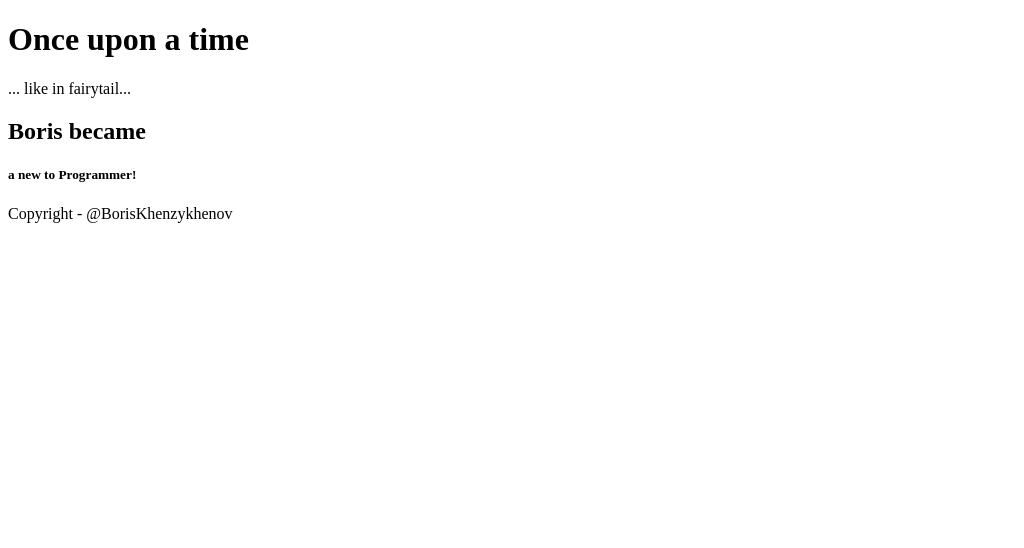
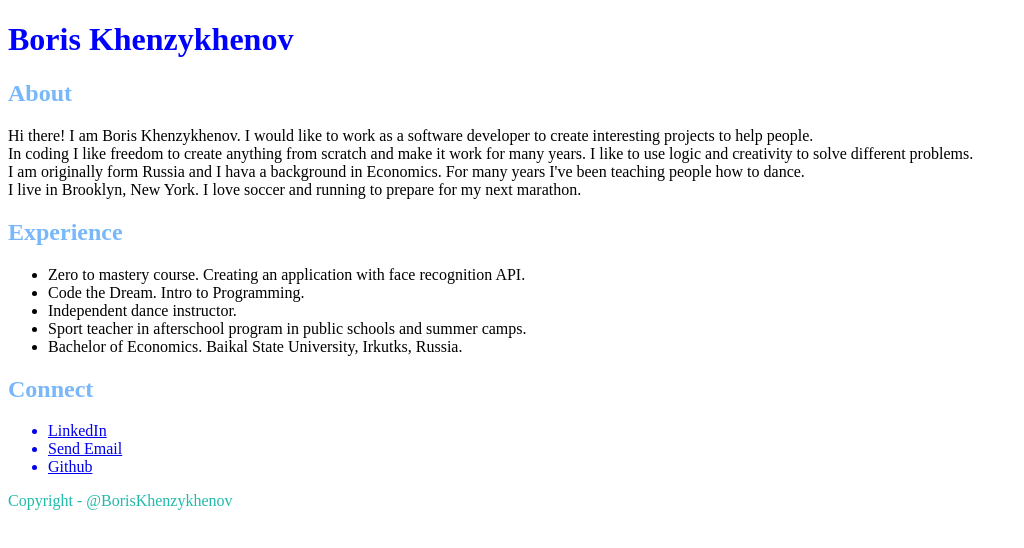
Before and after one commit to henzbori/Boris-Khenzykhenov-IO, a plain HTML site: page index.html in a window 1280 px wide. Shown: the whole page, without its empty margins (0-1024 px from the left). Drawn offline with Linux system fonts and the light colour scheme.

Commit message:
about, experience, connect sections added

```diff
--- a/index.html
+++ b/index.html
@@ -2,21 +2,31 @@
 
 <html lang = "en">
     <head>
+        <meta charset="UTF-8">
+        <meta name="description" content="Final project by Boris Khenzykhenov for Intro to Programming course by Code The Dream. Using skills in HTML, CSS, DOM, JavaScript">
+        <meta name="keywords" content="Boris Khenzykhenov, JavaScript, HTML, CSS, DOM, web development, front-end, React, Node.js, back-end">
+        <meta name="author" content="Boris Khenzykhenov">
+        <meta name="viewport" content="width=device-width, initial-scale=1.0">
         <title>Boris Khenzykhenov Portfolio</title>
     </head>
     <body>
-        <h1>
-            Once upon a time
-        </h1>
-        <p>... like in fairytail...</p>
-        <h2>
-            Boris became
-        </h2>
-        <h5>
-            a new to Programmer!
-        </h5>
+        <h1 style="color: blue;">Boris Khenzykhenov</h1>
+        <h2 style="color: rgba(78, 160, 247, 0.76);">About</h2>
+        <p>Hi there! I am Boris Khenzykhenov. I would like to work as a software developer to create interesting projects to help people. <br> In coding I like freedom to create anything from scratch and make it work for many years. I like to use logic and creativity to solve different problems.<br> I am originally form Russia and I hava a background in Economics. For many years I've been teaching people how to dance. <br> I live in Brooklyn, New York.  I love soccer and running to prepare for my next marathon.</p>
+        <h2 style="color: rgba(78, 160, 247, 0.76);">Experience</h2>
+        <ul>
+            <li>Zero to mastery course. Creating an application with face recognition API.</li>
+            <li>Code the Dream. Intro to Programming.</li>
+            <li>Independent dance instructor.</li>
+            <li>Sport teacher in afterschool program in public schools and summer camps.</li>
+            <li>Bachelor of Economics. Baikal State University, Irkutks, Russia.</li>
+        </ul>
+        <h2 style="color: rgba(78, 160, 247, 0.76);">Connect</h2>
+        <ul>
+            <a href="https://www.linkedin.com/in/boris-khenzykhenov/" target="_blank"><li>LinkedIn</li></a>
+            <a href="mailto:henzbori@gmail.com" target="_blank"><li>Send Email</li></a>
+            <a href="https://github.com/henzbori" target="_blank"><li>Github</li></a>
+        </ul>
     </body>
-    <footer>
-        Copyright - @BorisKhenzykhenov
-    </footer>
+    <footer style="color: rgb(32, 186, 171);">Copyright - @BorisKhenzykhenov</footer>
 </html>
```
